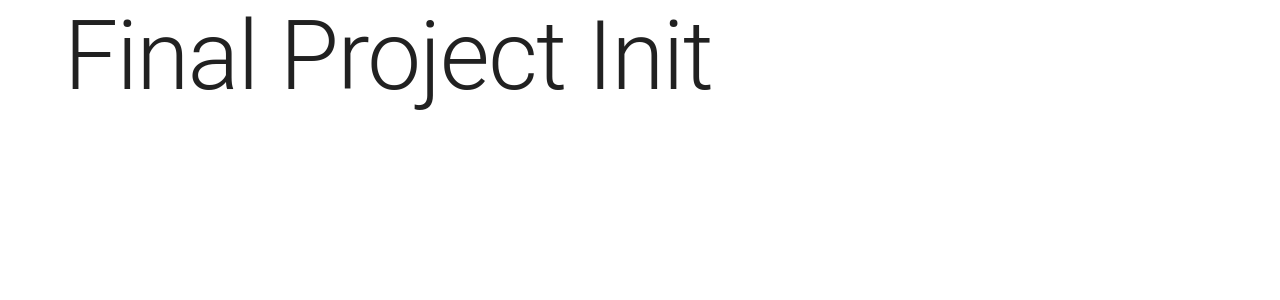
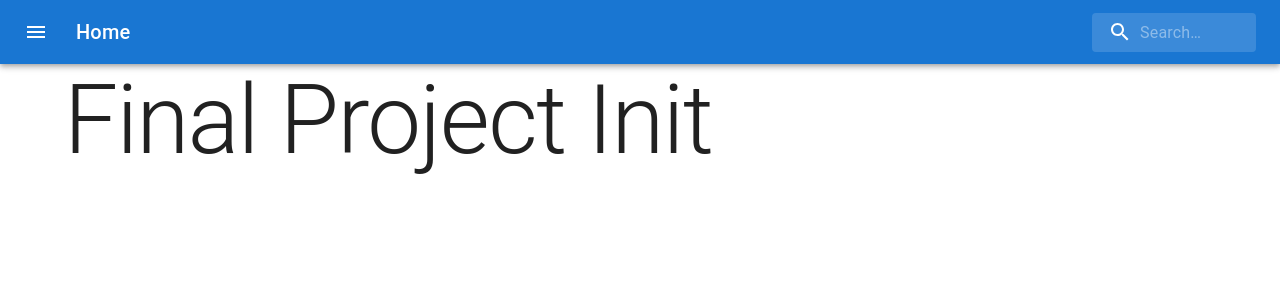
Before and after one commit to dts-kominfo-rea4a/dts-rea4-final, a React (Create React App) app: page / in a window 1280 px wide. Shown: the top 300 px of the page. Built offline with nearby package versions, Linux system fonts and the light colour scheme.

Commit message:
[ADD] header component

```diff
--- a/package.json
+++ b/package.json
@@ -5,6 +5,7 @@
   "dependencies": {
     "@emotion/react": "^11.10.4",
     "@emotion/styled": "^11.10.4",
+    "@mui/icons-material": "^5.10.9",
     "@mui/material": "^5.10.10",
     "@reduxjs/toolkit": "^1.8.3",
     "@testing-library/jest-dom": "^5.16.4",
--- a/src/App.js
+++ b/src/App.js
@@ -1,18 +1,17 @@
 import CssBaseline from "@mui/material/CssBaseline";
-import Box from "@mui/material/Box";
 import Container from "@mui/material/Container";
 import { Typography } from "@mui/material";
+import Header from "./components/header/Header";
 
 export default function App() {
   return (
     <>
+      <Header />
       <CssBaseline />
       <Container>
-        <Box alignItems="center">
-          <Typography variant="h1" gutterBottom>
-            Final Project Init
-          </Typography>
-        </Box>
+        <Typography variant="h1" gutterBottom>
+          Final Project Init
+        </Typography>
       </Container>
     </>
   );
--- /dev/null
+++ b/src/components/header/Header.js
@@ -0,0 +1,89 @@
+import * as React from "react";
+import { styled, alpha } from "@mui/material/styles";
+import AppBar from "@mui/material/AppBar";
+import Box from "@mui/material/Box";
+import Toolbar from "@mui/material/Toolbar";
+import IconButton from "@mui/material/IconButton";
+import Typography from "@mui/material/Typography";
+import InputBase from "@mui/material/InputBase";
+import MenuIcon from "@mui/icons-material/Menu";
+import SearchIcon from "@mui/icons-material/Search";
+
+const Search = styled("div")(({ theme }) => ({
+  position: "relative",
+  borderRadius: theme.shape.borderRadius,
+  backgroundColor: alpha(theme.palette.common.white, 0.15),
+  "&:hover": {
+    backgroundColor: alpha(theme.palette.common.white, 0.25),
+  },
+  marginLeft: 0,
+  width: "100%",
+  [theme.breakpoints.up("sm")]: {
+    marginLeft: theme.spacing(1),
+    width: "auto",
+  },
+}));
+
+const SearchIconWrapper = styled("div")(({ theme }) => ({
+  padding: theme.spacing(0, 2),
+  height: "100%",
+  position: "absolute",
+  pointerEvents: "none",
+  display: "flex",
+  alignItems: "center",
+  justifyContent: "center",
+}));
+
+const StyledInputBase = styled(InputBase)(({ theme }) => ({
+  color: "inherit",
+  "& .MuiInputBase-input": {
+    padding: theme.spacing(1, 1, 1, 0),
+    // vertical padding + font size from searchIcon
+    paddingLeft: `calc(1em + ${theme.spacing(4)})`,
+    transition: theme.transitions.create("width"),
+    width: "100%",
+    [theme.breakpoints.up("sm")]: {
+      width: "12ch",
+      "&:focus": {
+        width: "20ch",
+      },
+    },
+  },
+}));
+
+export default function SearchAppBar() {
+  return (
+    <Box sx={{ flexGrow: 1 }}>
+      <AppBar position="static">
+        <Toolbar>
+          <IconButton
+            size="large"
+            edge="start"
+            color="inherit"
+            aria-label="open drawer"
+            sx={{ mr: 2 }}
+          >
+            <MenuIcon />
+          </IconButton>
+          <Typography
+            variant="h6"
+            noWrap
+            component="div"
+            sx={{ flexGrow: 1, display: { xs: "none", sm: "block" } }}
+          >
+            Home
+          </Typography>
+          <Search>
+            <SearchIconWrapper>
+              <SearchIcon />
+            </SearchIconWrapper>
+            <StyledInputBase
+              placeholder="Search…"
+              inputProps={{ "aria-label": "search" }}
+            />
+          </Search>
+        </Toolbar>
+      </AppBar>
+    </Box>
+  );
+}
```
Also changed, not shown: 1 other file (tests, documents, lock files or other folders).
